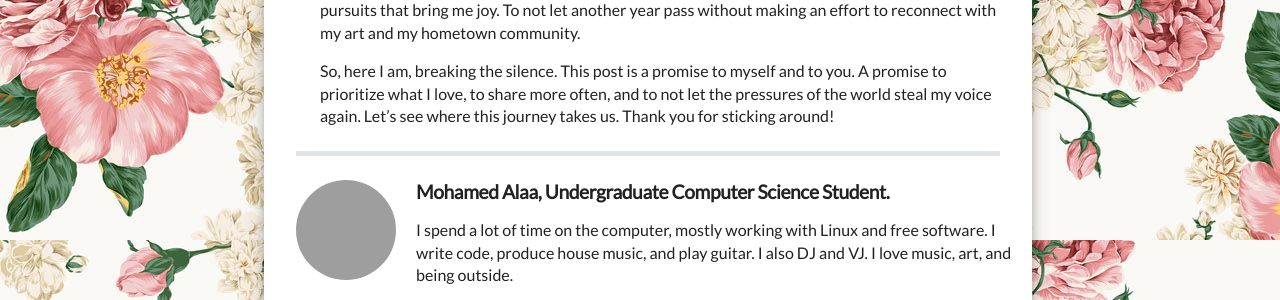
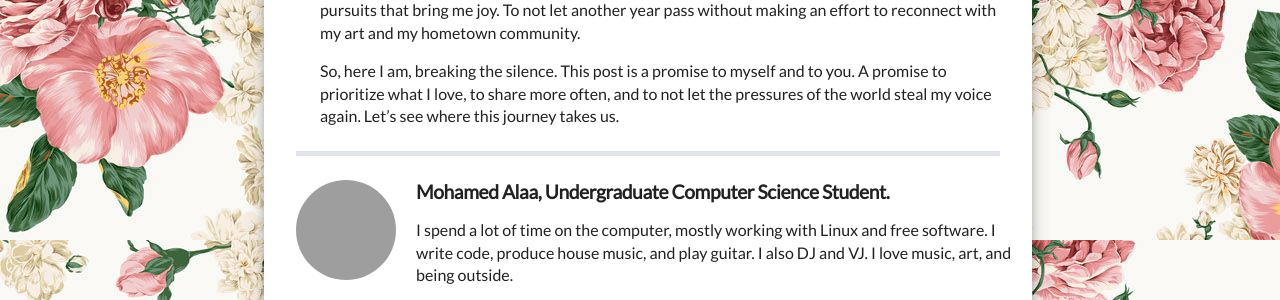
Before and after one commit to xaymup/xaymup.github.io, a Jekyll site: the page built from _posts/2024-7-15-rediscovering-my-voice.md, in a window 1280 px wide, cut to the strip 960-1260 px from the top of the page. Built offline with Jekyll 4.4.1, drawn with Linux system fonts in a browser that asks for light colours; grey boxes are pictures that could not be loaded.

Commit message:
Update 2024-7-15-rediscovering-my-voice.md

```diff
--- a/_posts/2024-7-15-rediscovering-my-voice.md
+++ b/_posts/2024-7-15-rediscovering-my-voice.md
@@ -16,4 +16,4 @@ The world around us doesn't make it any easier. The current state of affairs is
 
 But perhaps this reflection is exactly what I needed. It's a wake-up call to reclaim my time, my energy, and my passion. To find a balance between the demands of everyday life and the creative pursuits that bring me joy. To not let another year pass without making an effort to reconnect with my art and my hometown community.
 
-So, here I am, breaking the silence. This post is a promise to myself and to you. A promise to prioritize what I love, to share more often, and to not let the pressures of the world steal my voice again. Let's see where this journey takes us. Thank you for sticking around!
+So, here I am, breaking the silence. This post is a promise to myself and to you. A promise to prioritize what I love, to share more often, and to not let the pressures of the world steal my voice again. Let's see where this journey takes us.
```
